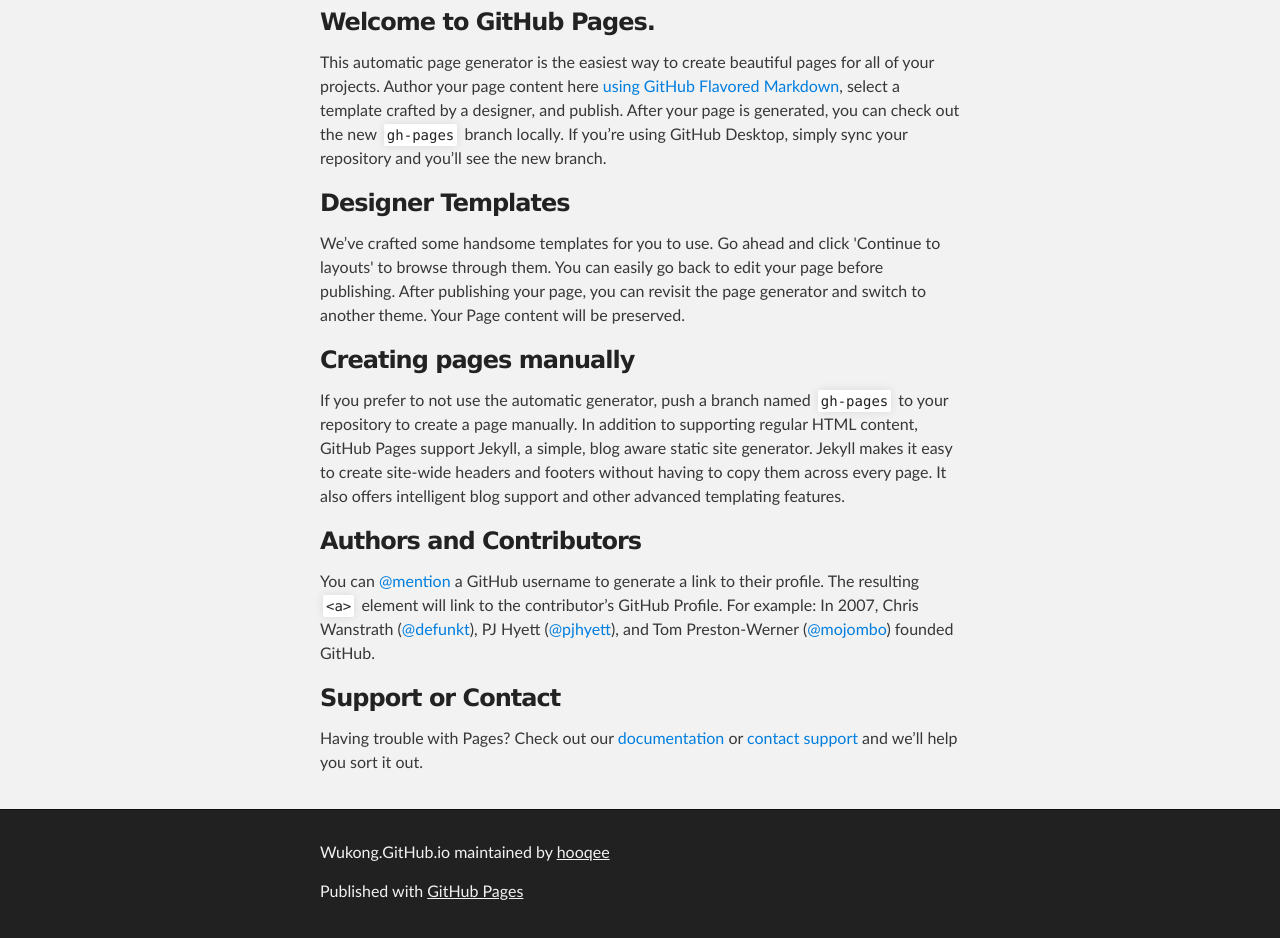
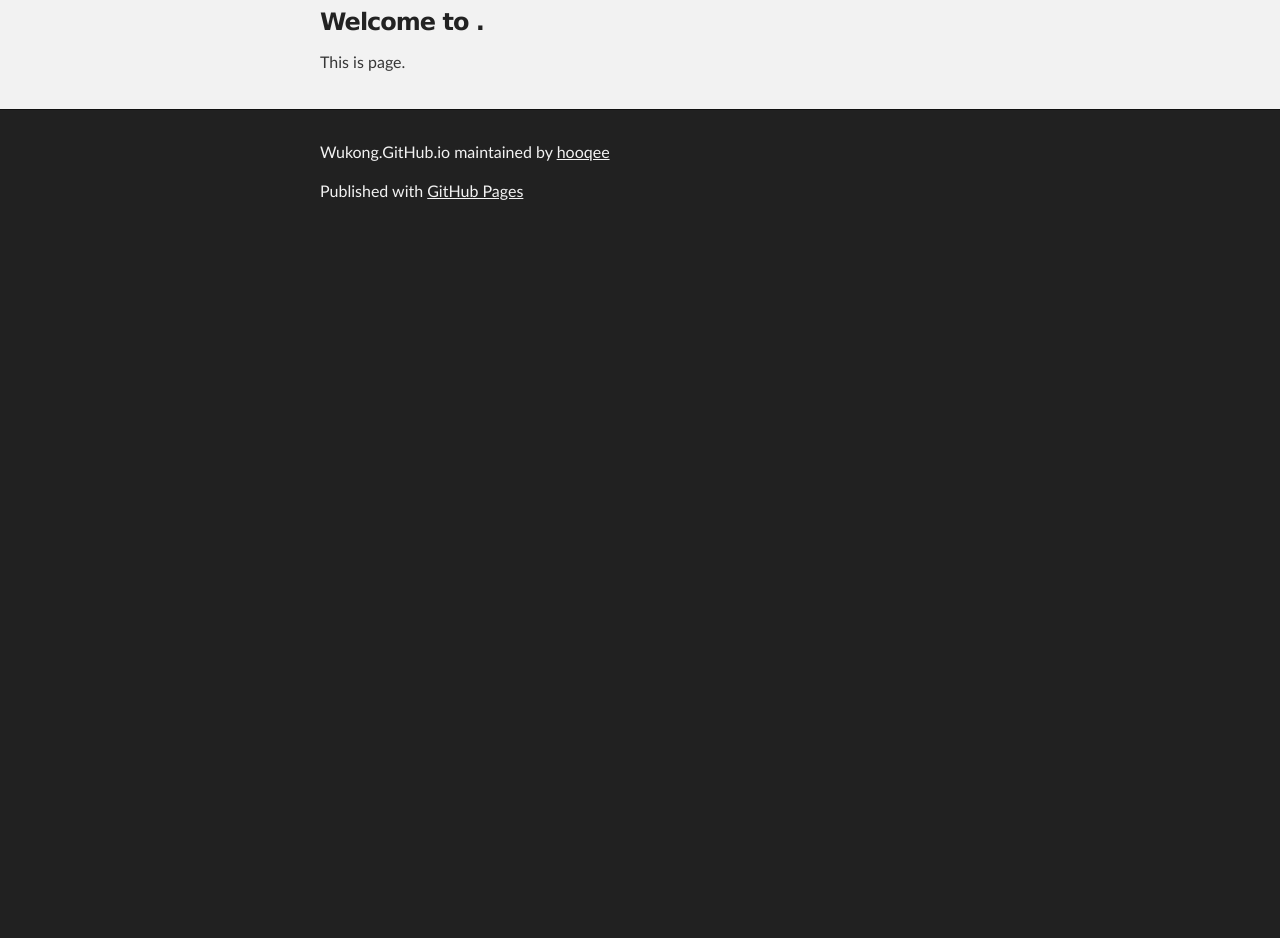
Before and after one commit to hooqee/wukong, a plain HTML site: page index.html in a window 1280 px wide. Shown: the part 256-1194 px from the top of the page. After the commit the page ends 800 px from the top, so only its background shows below. Drawn offline with Linux system fonts and the light colour scheme.

```diff
--- a/index.html
+++ b/index.html
@@ -16,14 +16,14 @@
     <!-- HEADER -->
     <div id="header_wrap" class="outer">
         <header class="inner">
-          <a id="forkme_banner" href="https://github.com/hooqee/wukong.github.io">View on GitHub</a>
+          <a id="forkme_banner" href="https://github.com/hooqee/wukong">View on GitHub</a>
 
           <h1 id="project_title">Wukong.GitHub.io</h1>
           <h2 id="project_tagline">wukong blog</h2>
 
             <section id="downloads">
-              <a class="zip_download_link" href="https://github.com/hooqee/wukong.github.io/zipball/master">Download this project as a .zip file</a>
-              <a class="tar_download_link" href="https://github.com/hooqee/wukong.github.io/tarball/master">Download this project as a tar.gz file</a>
+              <a class="zip_download_link" href="https://github.com/hooqee/wukong/zipball/master">Download this project as a .zip file</a>
+              <a class="tar_download_link" href="https://github.com/hooqee/wukong/tarball/master">Download this project as a tar.gz file</a>
             </section>
         </header>
     </div>
@@ -32,29 +32,9 @@
     <div id="main_content_wrap" class="outer">
       <section id="main_content" class="inner">
         <h3>
-<a id="welcome-to-github-pages" class="anchor" href="#welcome-to-github-pages" aria-hidden="true"><span aria-hidden="true" class="octicon octicon-link"></span></a>Welcome to GitHub Pages.</h3>
+<a id="welcome-to-" class="anchor" href="#welcome-to-" aria-hidden="true"><span aria-hidden="true" class="octicon octicon-link"></span></a>Welcome to .</h3>
 
-<p>This automatic page generator is the easiest way to create beautiful pages for all of your projects. Author your page content here <a href="https://guides.github.com/features/mastering-markdown/">using GitHub Flavored Markdown</a>, select a template crafted by a designer, and publish. After your page is generated, you can check out the new <code>gh-pages</code> branch locally. If you’re using GitHub Desktop, simply sync your repository and you’ll see the new branch.</p>
-
-<h3>
-<a id="designer-templates" class="anchor" href="#designer-templates" aria-hidden="true"><span aria-hidden="true" class="octicon octicon-link"></span></a>Designer Templates</h3>
-
-<p>We’ve crafted some handsome templates for you to use. Go ahead and click 'Continue to layouts' to browse through them. You can easily go back to edit your page before publishing. After publishing your page, you can revisit the page generator and switch to another theme. Your Page content will be preserved.</p>
-
-<h3>
-<a id="creating-pages-manually" class="anchor" href="#creating-pages-manually" aria-hidden="true"><span aria-hidden="true" class="octicon octicon-link"></span></a>Creating pages manually</h3>
-
-<p>If you prefer to not use the automatic generator, push a branch named <code>gh-pages</code> to your repository to create a page manually. In addition to supporting regular HTML content, GitHub Pages support Jekyll, a simple, blog aware static site generator. Jekyll makes it easy to create site-wide headers and footers without having to copy them across every page. It also offers intelligent blog support and other advanced templating features.</p>
-
-<h3>
-<a id="authors-and-contributors" class="anchor" href="#authors-and-contributors" aria-hidden="true"><span aria-hidden="true" class="octicon octicon-link"></span></a>Authors and Contributors</h3>
-
-<p>You can <a href="https://help.github.com/articles/basic-writing-and-formatting-syntax/#mentioning-users-and-teams" class="user-mention">@mention</a> a GitHub username to generate a link to their profile. The resulting <code>&lt;a&gt;</code> element will link to the contributor’s GitHub Profile. For example: In 2007, Chris Wanstrath (<a href="https://github.com/defunkt" class="user-mention">@defunkt</a>), PJ Hyett (<a href="https://github.com/pjhyett" class="user-mention">@pjhyett</a>), and Tom Preston-Werner (<a href="https://github.com/mojombo" class="user-mention">@mojombo</a>) founded GitHub.</p>
-
-<h3>
-<a id="support-or-contact" class="anchor" href="#support-or-contact" aria-hidden="true"><span aria-hidden="true" class="octicon octicon-link"></span></a>Support or Contact</h3>
-
-<p>Having trouble with Pages? Check out our <a href="https://help.github.com/pages">documentation</a> or <a href="https://github.com/contact">contact support</a> and we’ll help you sort it out.</p>
+<p>This is page.</p>
       </section>
     </div>
 
```
Also changed, not shown: params.json (+1 -1 lines).
